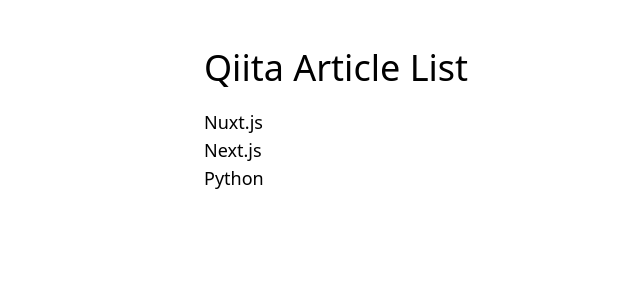
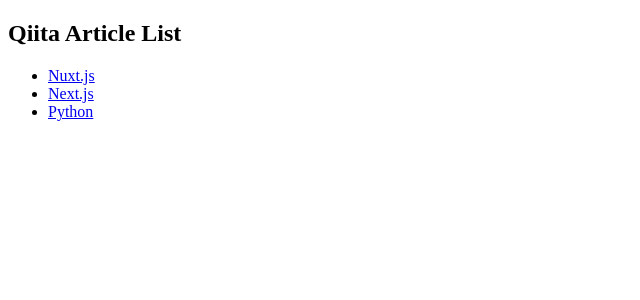
Before and after one commit to mariefujita/nuxt3-pwa, a Nuxt app: page / in a window 1280 px wide. Shown: the top 300 px of the page, without its empty margins (0-640 px from the left). Built offline with nearby package versions, Linux system fonts and the light colour scheme.

Commit message:
とりあえずpwaかのみ

```diff
--- a/app.vue
+++ b/app.vue
@@ -1,5 +1,5 @@
 <script setup>
-import '@/assets/css/tailwind.css'
+// import '@/assets/css/tailwind.css'
 </script>
 <template>
   <NuxtLayout>
--- a/assets/css/tailwind.css
+++ /dev/null
@@ -1,3 +0,0 @@
-@import "tailwindcss/base";
-@import "tailwindcss/components";
-@import "tailwindcss/utilities";
--- a/nuxt.config.ts
+++ b/nuxt.config.ts
@@ -2,12 +2,6 @@
 export default defineNuxtConfig({
 	ssr: true,
 	modules: ['@kevinmarrec/nuxt-pwa'],
-	postcss: {
-		plugins: {
-			tailwindcss: {},
-			autoprefixer: {},
-		},
-	},
 	pwa: {
 		meta: {
 			mobileAppIOS: true,
--- a/package.json
+++ b/package.json
@@ -10,8 +10,6 @@
   "devDependencies": {
     "@kevinmarrec/nuxt-pwa": "^0.11.0",
     "autoprefixer": "^10.4.8",
-    "nuxt": "3.0.0",
-    "postcss": "^8.4.16",
-    "tailwindcss": "^3.1.8"
+    "nuxt": "3.0.0"
   }
 }
--- a/pages/[id].vue
+++ b/pages/[id].vue
@@ -1,7 +1,7 @@
 <script lang="ts" setup>
 const route = useRoute()
 const slug: string | string[] = route.params.id
-const { data: article, pending, error } = await useLazyFetch(`https://qiita.com/api/v2/items/${slug}`)
+// const { data: article, pending, error } = await useLazyFetch(`https://qiita.com/api/v2/items/${slug}`)
 </script>
 
 <template>
@@ -12,9 +12,9 @@
     >
       Back
     </button>
-    <div class="dark:text-gray-100 break-words">
+    <!-- <div class="dark:text-gray-100 break-words">
       <h3 class="text-3xl font-semibold mb-10">{{ article.title }}</h3>
       <div v-html="article.rendered_body" />
-    </div>
+    </div> -->
   </div>
 </template>
--- a/pages/nextjs.vue
+++ b/pages/nextjs.vue
@@ -1,5 +1,5 @@
 <script setup lang="ts">
-  const { data: articles } = await useFetch('https://qiita.com/api/v2/items?page=1&per_page=10&query=Next.js')
+  // const { data: articles } = await useFetch('https://qiita.com/api/v2/items?page=1&per_page=10&query=Next.js')
 </script>
 
 <template>
@@ -11,8 +11,8 @@
     Back
     </NuxtLink>
     <h2 class="dark:text-gray-100 font-bold text-3xl mb-5">Next.js</h2>
-    <template v-for="article in articles" :key="article.id">
+    <!-- <template v-for="article in articles" :key="article.id">
       <ArticleCard :article="article" />
-    </template>
+    </template> -->
   </div>
 </template>
--- a/pages/nuxtjs.vue
+++ b/pages/nuxtjs.vue
@@ -1,5 +1,5 @@
 <script setup lang="ts">
-  const { data: articles } = await useFetch('https://qiita.com/api/v2/items?page=1&per_page=10&query=Nuxt.js')
+  // const { data: articles } = await useFetch('https://qiita.com/api/v2/items?page=1&per_page=10&query=Nuxt.js')
 </script>
 
 <template>
@@ -11,8 +11,8 @@
     Back
     </NuxtLink>
     <h2 class="dark:text-gray-100 font-bold text-3xl mb-5">Nuxt.js</h2>
-    <template v-for="article in articles" :key="article.id">
+    <!-- <template v-for="article in articles" :key="article.id">
       <ArticleCard :article="article" />
-    </template>
+    </template> -->
   </div>
 </template>
--- a/pages/python.vue
+++ b/pages/python.vue
@@ -1,5 +1,5 @@
 <script setup lang="ts">
-  const { data: articles } = await useFetch('https://qiita.com/api/v2/items?page=1&per_page=10&query=Python')
+  // const { data: articles } = await useFetch('https://qiita.com/api/v2/items?page=1&per_page=10&query=Python')
 </script>
 
 <template>
@@ -11,8 +11,8 @@
     Back
     </NuxtLink>
     <h2 class="dark:text-gray-100 font-bold text-3xl mb-5">Python</h2>
-    <template v-for="article in articles" :key="article.id">
+    <!-- <template v-for="article in articles" :key="article.id">
       <ArticleCard :article="article" />
-    </template>
+    </template> -->
   </div>
 </template>
--- a/tailwind.config.js
+++ /dev/null
@@ -1,18 +0,0 @@
-/** @type {import('tailwindcss').Config} */
-module.exports = {
-  mode: 'jit',
-  content: [
-    './assets/**/*.{vue,js,css}',
-    './components/**/*.{vue,js}',
-    './layouts/**/*.vue',
-    './pages/**/*.vue',
-    './plugins/**/*.{js,ts}'
-  ],
-  variants: {
-    extend: {},
-  },
-  theme: {
-    extend: {},
-  },
-  plugins: [],
-}
```
Also changed, not shown: 1 other file (tests, documents, lock files or other folders).
